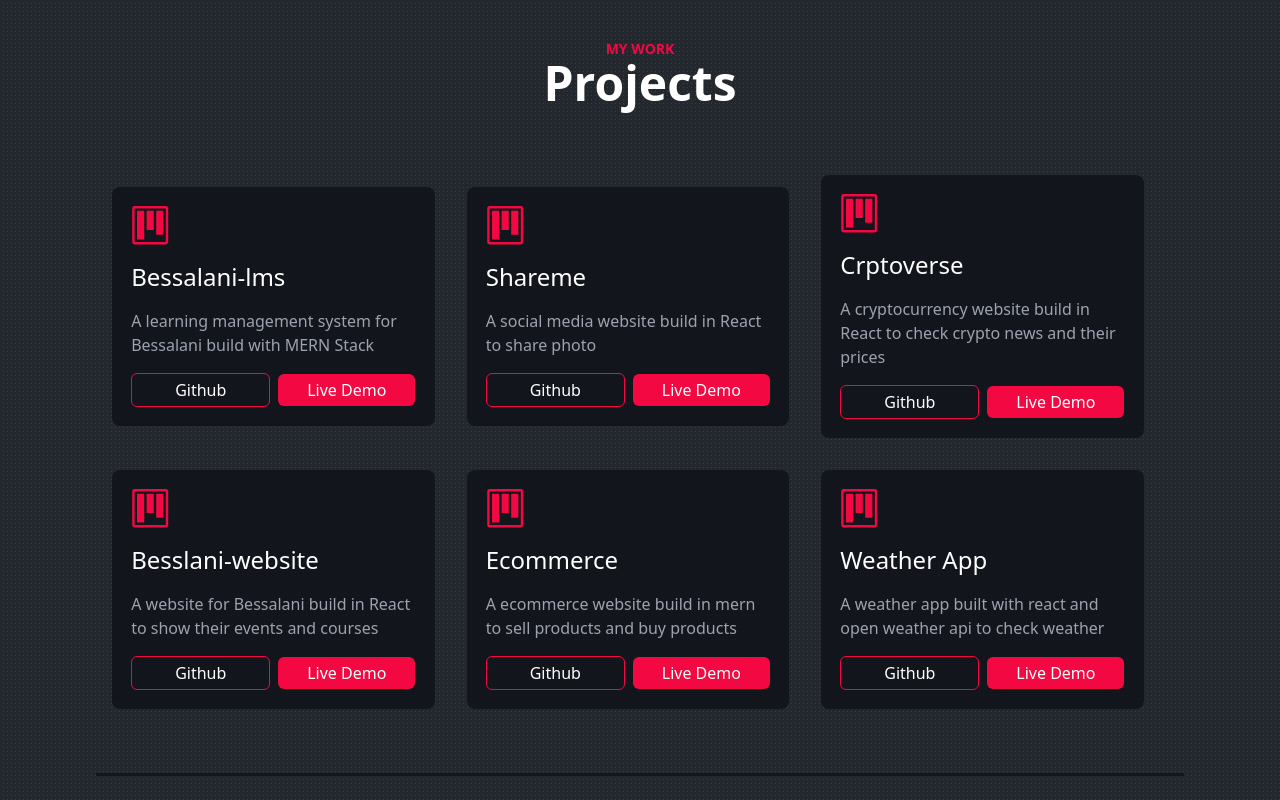
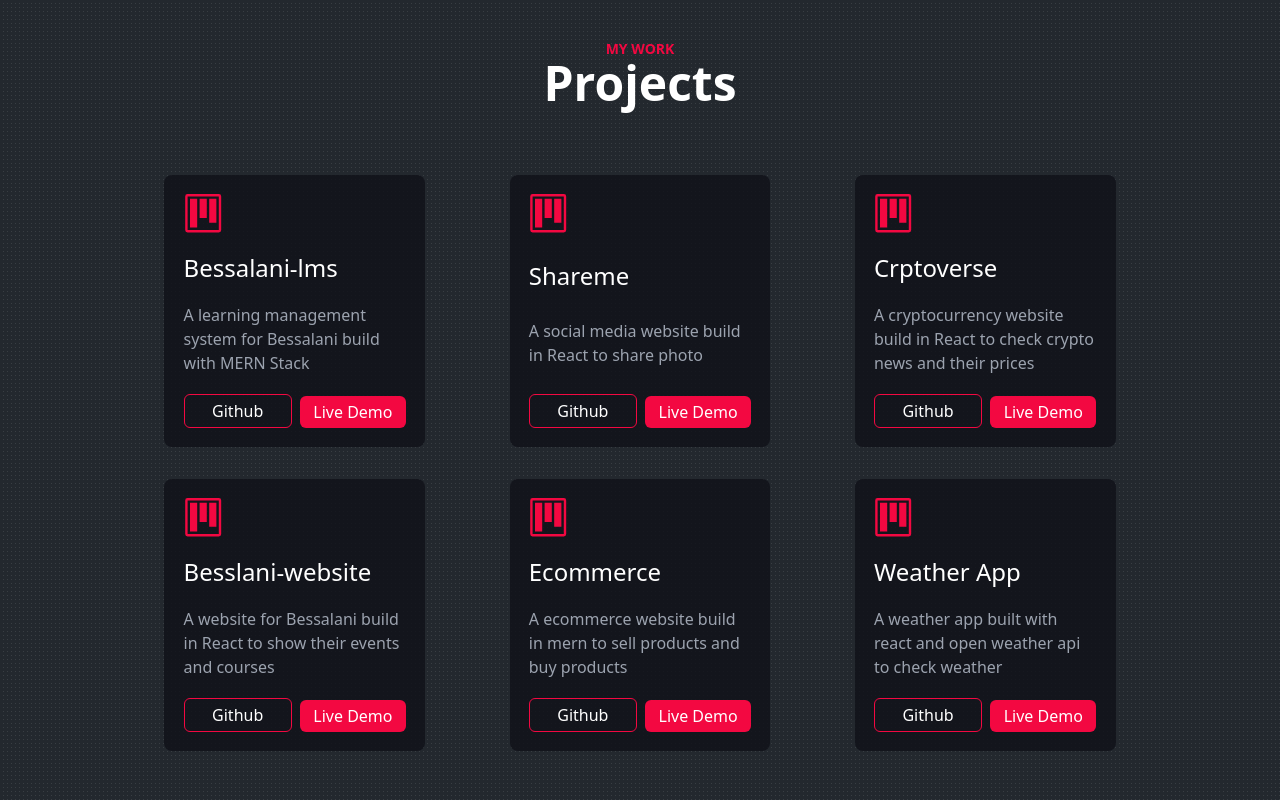
Before and after one commit to AmitThakur045/Portfolio, a React (Create React App) app: page / in a window 1280 px wide. Shown: the part 620-1420 px from the top of the page. Built offline with nearby package versions, Linux system fonts and the light colour scheme.

Commit message:
responsive project

```diff
--- a/src/components/Project/Project.js
+++ b/src/components/Project/Project.js
@@ -62,10 +62,10 @@ const Project = () => {
             Projects
           </h1>
         </div>
-        <div className="w-full flex flex-wrap pt-6">
+        <div className="w-full flex flex-wrap pt-6 justify-evenly">
           {data.map((item, i) => (
-            <div className="flex justify-center items-center lg:w-[27.7vw] md:w-[25vw] w-full p-[1rem] hover:scale-105 duration-300 ease-in">
-              <div className="w-full bg-[#101118] bg-opacity-80 hover:bg-opacity-60 p-[1.2rem] rounded-lg hover:cursor-pointer space-y-4">
+            <div className="flex flex-row justify-center items-end lg:h-[19rem] lg:w-[18.3rem] md:w-[20rem] sm:w-[18rem] w-full p-[1rem] hover:scale-105 duration-300 ease-in">
+              <div className="w-full flex flex-col justify-between bg-[#101118] h-full bg-opacity-80 hover:bg-opacity-60 p-[1.2rem] rounded-lg hover:cursor-pointer space-y-4">
                 <div className="flex items-center justify-between w-full">
                   <GoProject className="text-[#f30841]" fontSize={"2.4rem"} />
                   {/* <h1 className="text-2xl hover:text-[#f30841] duration-300 ease-in">
@@ -76,7 +76,7 @@ const Project = () => {
                   {item.name}
                 </h1>
                 <div className="text-gray-400 w-">{item.description}</div>
-                <div className="flex w-full justify-between items-center space-x-2">
+                <div className="flex items-end lg:flex-row md:flex-col flex-row md:space-y-2 lg:space-y-0 space-y-0 w-full justify-between md:space-x-0 lg:space-x-2 space-x-2">
                   <a
                     href={item.github}
                     target="_blank"
```
